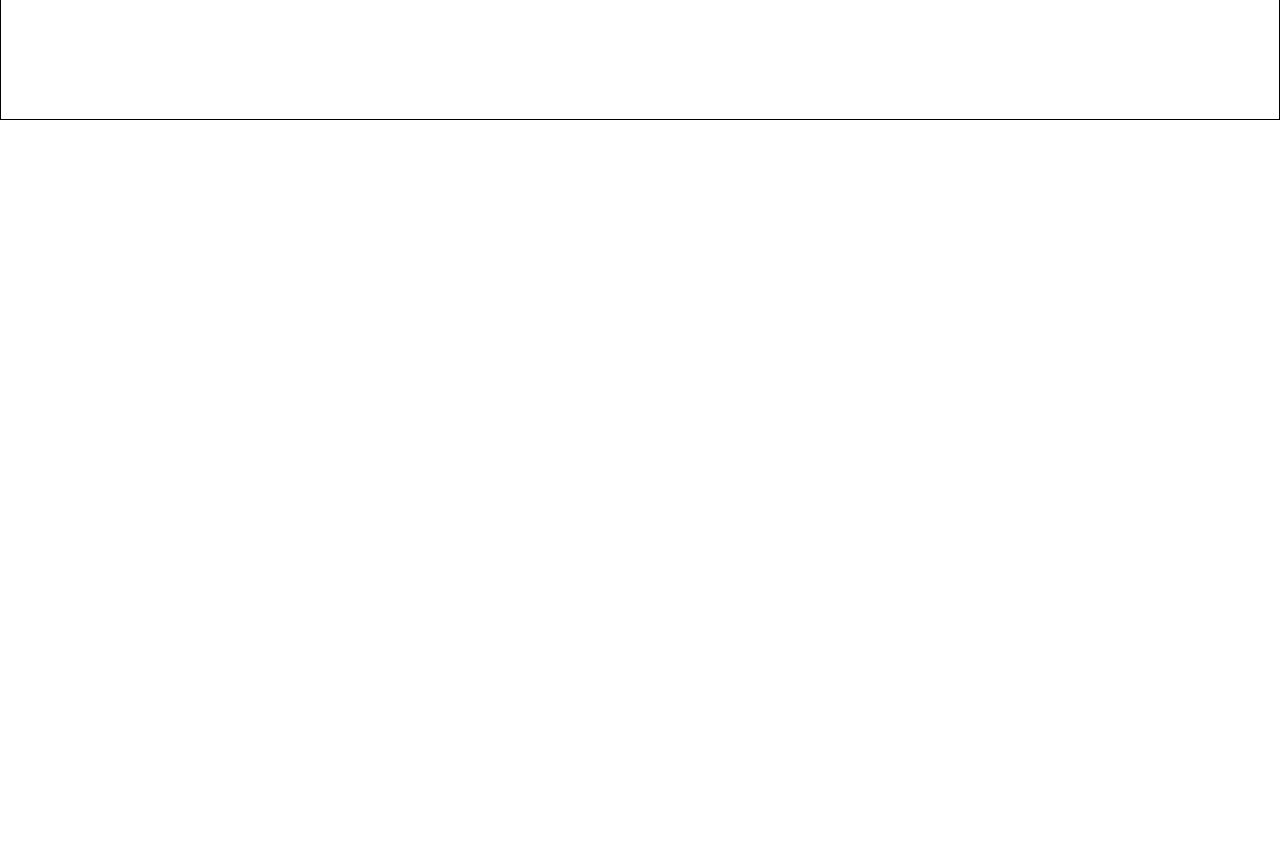
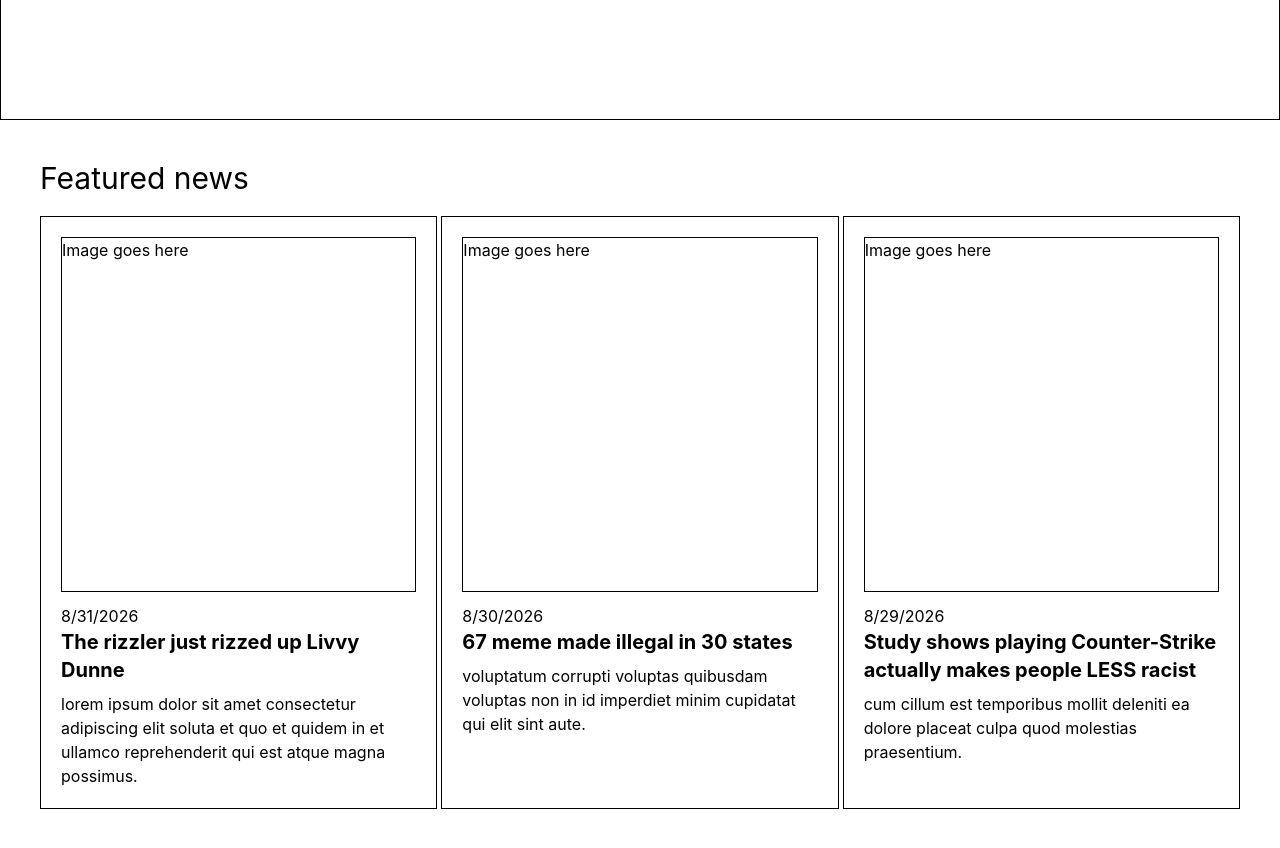
Before and after one commit to GDChampions/website, a React (Vite) app: page / in a window 1280 px wide. Shown: the part 680-1528 px from the top of the page. Before the commit the page ends 800 px from the top, so only its background shows below. Built offline with nearby package versions, Linux system fonts and the light colour scheme.

Commit message:
Add news mockup

```diff
--- a/src/home/Home.tsx
+++ b/src/home/Home.tsx
@@ -1,9 +1,38 @@
 import { Hero } from "./Hero";
+import { News, type NewsStory } from "./News";
 
-export default function Home() {
+// In the final version, these stories will be pulled from some endpoint. hardcoded for now
+const newsStories: NewsStory[] = [
+  {
+    title: "The rizzler just rizzed up Livvy Dunne",
+    date: "8/31/2026",
+    description:
+      "lorem ipsum dolor sit amet consectetur adipiscing elit soluta et quo et quidem in et ullamco reprehenderit qui est atque magna possimus.",
+    src: "n/a",
+    url: "rizzler",
+  },
+  {
+    title: "67 meme made illegal in 30 states",
+    date: "8/30/2026",
+    description: "voluptatum corrupti voluptas quibusdam voluptas non in id imperdiet minim cupidatat qui elit sint aute.",
+    src: "n/a",
+    url: "six-seven",
+  },
+  {
+    title:
+      "Study shows playing Counter-Strike actually makes people LESS racist",
+    date: "8/29/2026",
+    description: "cum cillum est temporibus mollit deleniti ea dolore placeat culpa quod molestias praesentium.",
+    src: "n/a",
+    url: "racism",
+  },
+];
+
+export function Home() {
   return (
     <main className="contents">
       <Hero></Hero>
+      <News newsStories={newsStories}></News>
     </main>
   );
 }
--- /dev/null
+++ b/src/home/News.tsx
@@ -0,0 +1,33 @@
+export type NewsStory = {
+  title: string;
+  date: string;
+  description: string;
+  src: string;
+  url: string;
+};
+
+export function News({ newsStories }: { newsStories: NewsStory[] }) {
+  return (
+    <section className="p-10 min-h-120 w-full flex flex-col gap-5">
+      <h2 className="text-3xl">Featured news</h2>
+      <ul className="w-full flex flex-row gap-1">
+        {newsStories.map((nS) => (
+          <NewsStory newsStory={nS}></NewsStory>
+        ))}
+      </ul>
+    </section>
+  );
+}
+
+function NewsStory({ newsStory }: { newsStory: NewsStory }) {
+  const { title, date, description, src, url } = newsStory;
+  // There are lots of ways to do the key, it just has to be unique per story
+  return (
+    <li key={url} className="w-full border p-5">
+      <div className="border w-full aspect-square mb-3">Image goes here</div>
+      <p>{date}</p>
+      <h3 className="text-xl font-bold mb-2">{title}</h3>
+      <p>{description}</p>
+    </li>
+  );
+}
--- a/src/index.css
+++ b/src/index.css
@@ -3,10 +3,10 @@
 #root {
     width: 100%;
     height: 100%;
-    overflow: hidden;
+    overflow-x: hidden;
 }
 
 body {
     width: 100vw;
-    height: 100vh;
+    min-height: 100vh;
 }
--- a/src/main.tsx
+++ b/src/main.tsx
@@ -2,7 +2,7 @@ import { StrictMode } from "react";
 import { createRoot } from "react-dom/client";
 import "./index.css";
 import { BrowserRouter, Route, Routes } from "react-router";
-import Home from "./home/Home";
+import { Home } from "./home/Home";
 import Dashboard from "./pages/dashboard/Dashboard";
 import { Layout } from "./layout/Layout";
 
```
